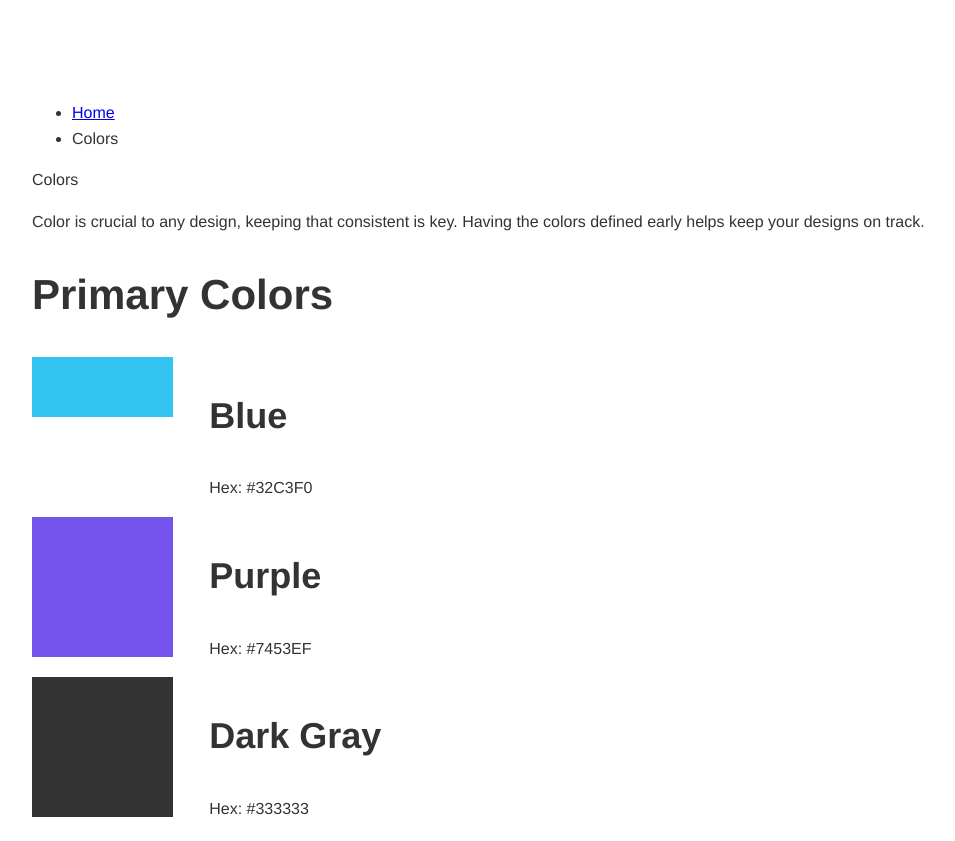
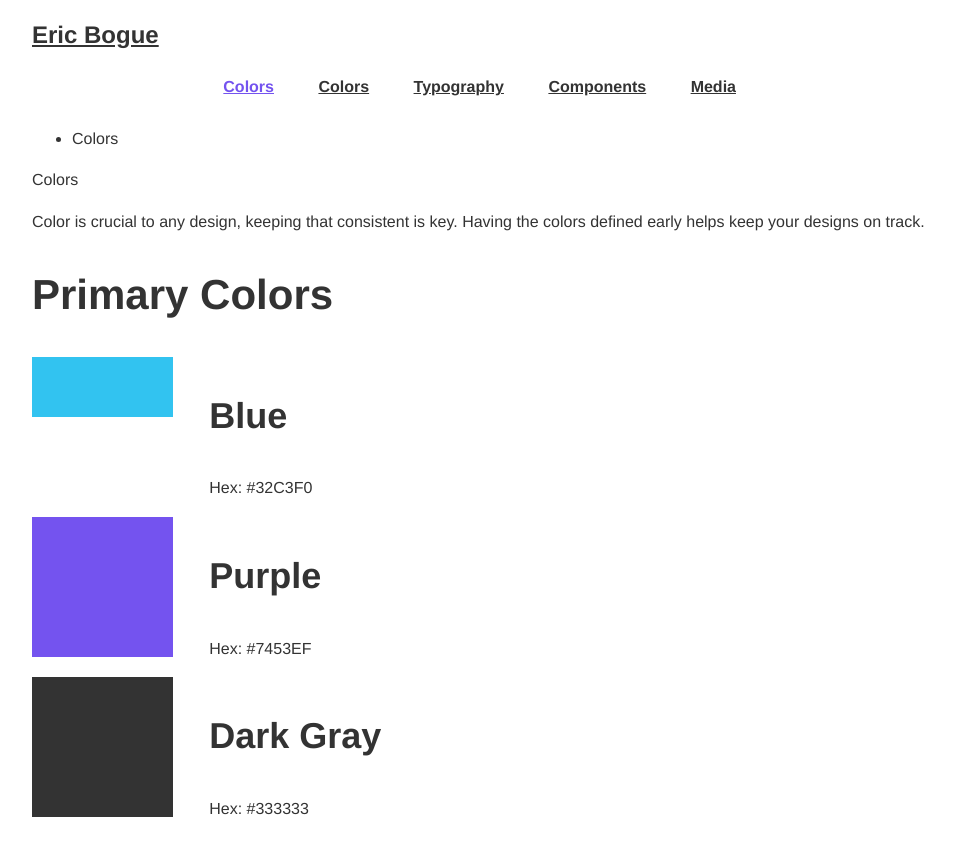
Before and after one commit to oracle-mask/style-guide-, a plain HTML site: page colors.html in a window 1280 px wide. Shown: the top 841 px of the page, without its empty margins (78-1033 px from the left). Drawn offline with Linux system fonts and the light colour scheme.

Commit message:
Add files via upload

```diff
--- a/colors.html
+++ b/colors.html
@@ -15,9 +15,37 @@
   –––––––––––––––––––––––––––––––––––––––––––––––––– -->
   <link rel="stylesheet" href="css/normalize.css">
   <link rel="stylesheet" href="css/style.css">
+</head>
 
-</head>
 <body class="Colors">
+
+    <nav>
+        <div class="container">
+            <div class="logo four colums">
+                <a href="/">Eric Bogue</a>
+            </div>
+            <div class="topnav eight columns">
+                <ul>
+                    <li><a href="colors.html" class="active">Colors</a></li>
+                    <li><a href="colors.html">Colors</a></li>
+                    <li><a href="typography.html">Typography</a></li>
+                    <li><a href="components.html">Components</a></li>
+                    <li><a href="media.html">Media</a></li>
+                    <li class="mobile"><a><span style="cursor:pointer" onclick="openNav()">&#9776; Menu</span>
+                    </a></li>
+                </ul>
+            </div>
+        </div>
+    </nav>
+
+    <div id="slidenav" class="slidenav">
+    <a href="javascript:void(0)" class="closebtn" onclick="closeNav()">&times;</a>
+    <a href="layouts.html">Layouts</a>
+    <a href="colors.html">Colors</a>
+    <a href="typography.html">Typography</a>
+    <a href="components.html">Components</a>
+    <a href="media.html">Media</a>
+</div>
 
   <!-- Primary Page Layout
   –––––––––––––––––––––––––––––––––––––––––––––––––– -->
```
Also changed, not shown: layouts.html (+3 -3 lines).
